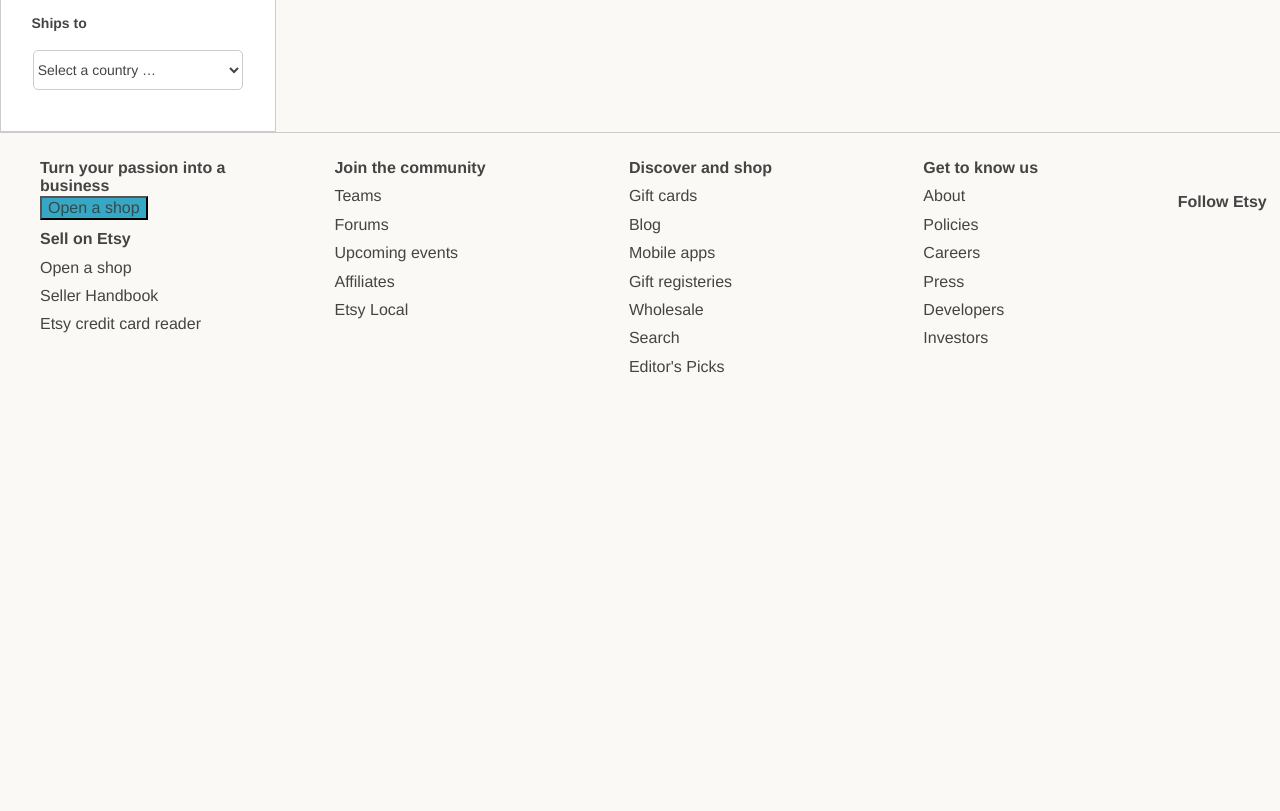
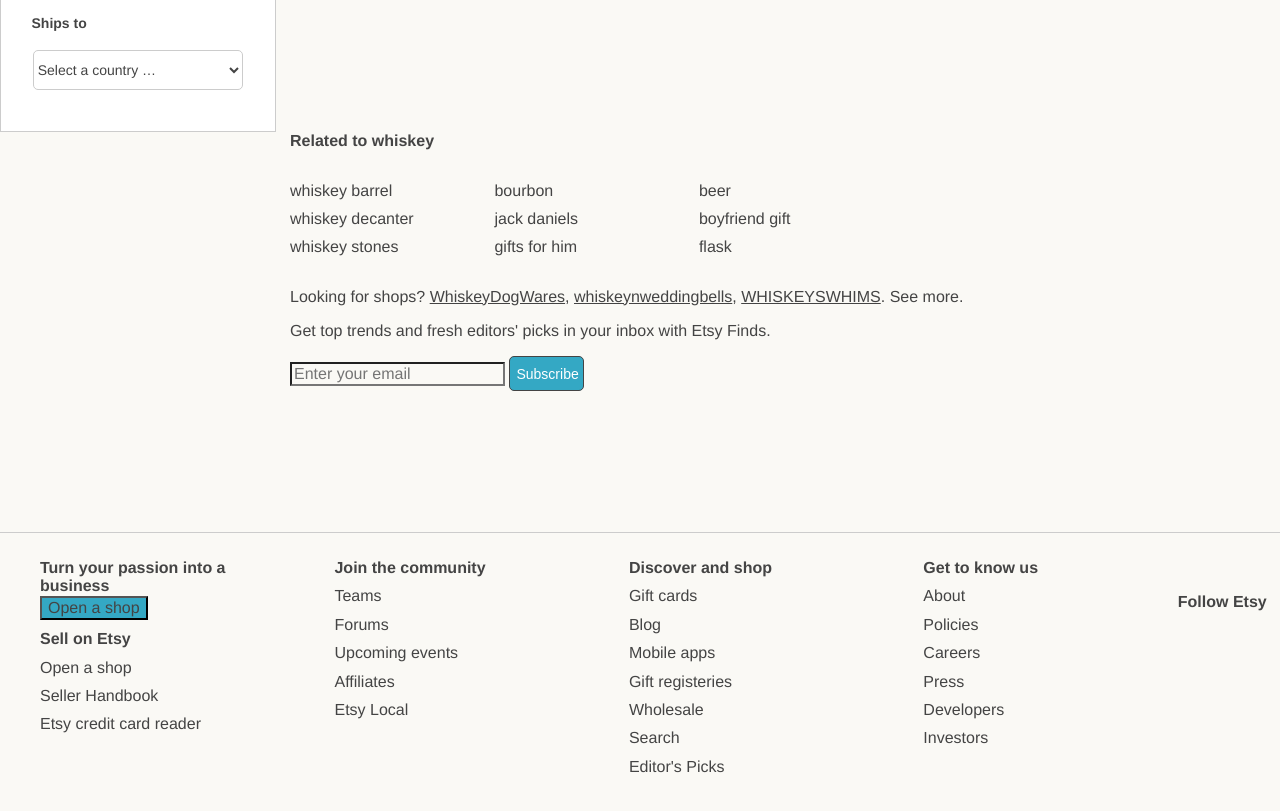
Before and after one commit to jacotri77/Etsy_rebuild, a plain HTML site: page index.html in a window 1280 px wide. Shown: the part 1383-2194 px from the top of the page. Before the commit the page ends 1800 px from the top, so only its background shows below. Drawn offline with nearby package versions, Linux system fonts and the light colour scheme.

Commit message:
done for the night?

```diff
--- a/css/style.css
+++ b/css/style.css
@@ -158,7 +158,7 @@ background-color: white;
 main{
 	display: block;
 	float: right;
-	margin: 0 auto 35px;
+	margin: 0 auto 15px;
 	width: 80%;
 	height: auto;
 	overflow: auto;
@@ -368,8 +368,54 @@ form {
 }
 
 .section2{
-	height:
+	float: right;
+	clear:both;
+	margin:auto;
+	height: 400px;
+	width:80%;
+	background-color: rgb(250, 249, 245);
+}
 
+.section2 ul{
+	display: inline-block;
+	margin:auto;
+	padding-left: 0px;
+	height:100px;
+	width: 200px;
+	background-color: rgb(250, 249, 245);
+}
+
+.section2 h4, .section2 a{
+	margin-top: 0px;
+	background-color: rgb(250, 249, 245);
+}
+
+.section2 li{
+	margin: 10px 0px;
+	background-color: rgb(250, 249, 245);
+}
+.underlined{
+	text-decoration: underline;
+}
+
+.section2 button{
+	background-color: rgb(52,168,196);
+	color:white;
+	width: 75px;
+	height: 35px;
+	font-size: 14px;
+	font-family:"Graphik", sans-serif;
+	border-radius: 5px;
+	border: 1px solid rgb(68,68,68);
+	outline: none;
+	cursor: pointer;
+}
+
+.contactus{
+	display: block;
+	width: auto;
+	height: 35px;
+	margin:auto;
 }
 
 footer{
--- a/index.html
+++ b/index.html
@@ -145,7 +145,29 @@
           </div>
         </div>
       <section class ="section2">
+        <h4>Related to whiskey</h4>
+        <ul>
+          <li><a href="#">whiskey barrel</a></li>
+          <li><a href="#">whiskey decanter</a></li>
+          <li><a href="#">whiskey stones</a></li>
+        </ul>
+        <ul>
+          <li><a href="#">bourbon</a></li>
+          <li><a href="#">jack daniels</a></li>
+          <li><a href="#">gifts for him</a></li>
+        </ul>
+        <ul>
+          <li><a href="#">beer</a></li>
+          <li><a href="#">boyfriend gift</a></li>
+          <li><a href="#">flask</a></li>
+        </ul>
+        <p>Looking for shops? <a href="#" class="underlined">WhiskeyDogWares</a>, <a href="#" class="underlined">whiskeynweddingbells</a>, <a href="#" class="underlined">WHISKEYSWHIMS</a>. <a href="#">See more</a>.</p>
+        <div class = "contactus">
+          <p>Get top trends and fresh editors' picks in your inbox with Etsy Finds.</p>
 
+          <input type="email" id="emailer" placeholder="Enter your email">
+          <button>Subscribe</button>
+        </div>
       </section>
       <footer>
         <ul><h4>Turn your passion into a business</h4>
@@ -181,7 +203,7 @@
         </ul>
         <h4 id="social">Follow Etsy</h4>
 
-        </ul>
+
       </footer>
       </div>
   <script
--- a/main.js
+++ b/main.js
@@ -10,12 +10,12 @@ $(document).ready(function() {
       var image = item.Images[0].url_fullxfull
       var template = `
         <div class= "smaller">
-          <a href=${item.url}><img class="smallImg" src=${image}></a>
+          <a href=${item.url}><img class="smallImg" src=${image}>
           <div id="imgText">
             <h4 class="imgTitle">${item.title}</h4>
             <p id="maker">${item.Shop.shop_name}</p>
             <p id="pricing">$${item.price}</p>
-          </div>
+          </div></a>
         </div>
 
       `
```
